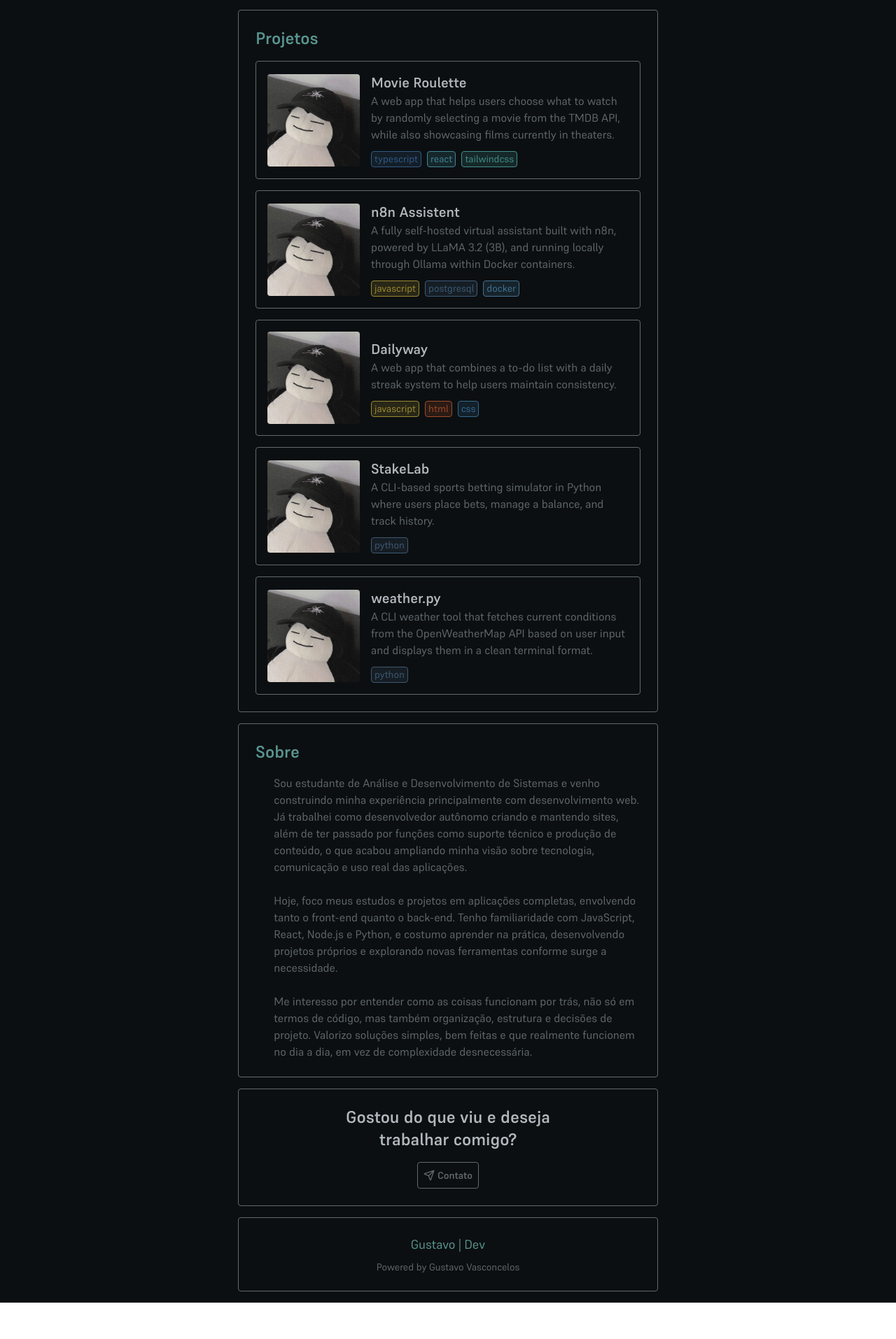
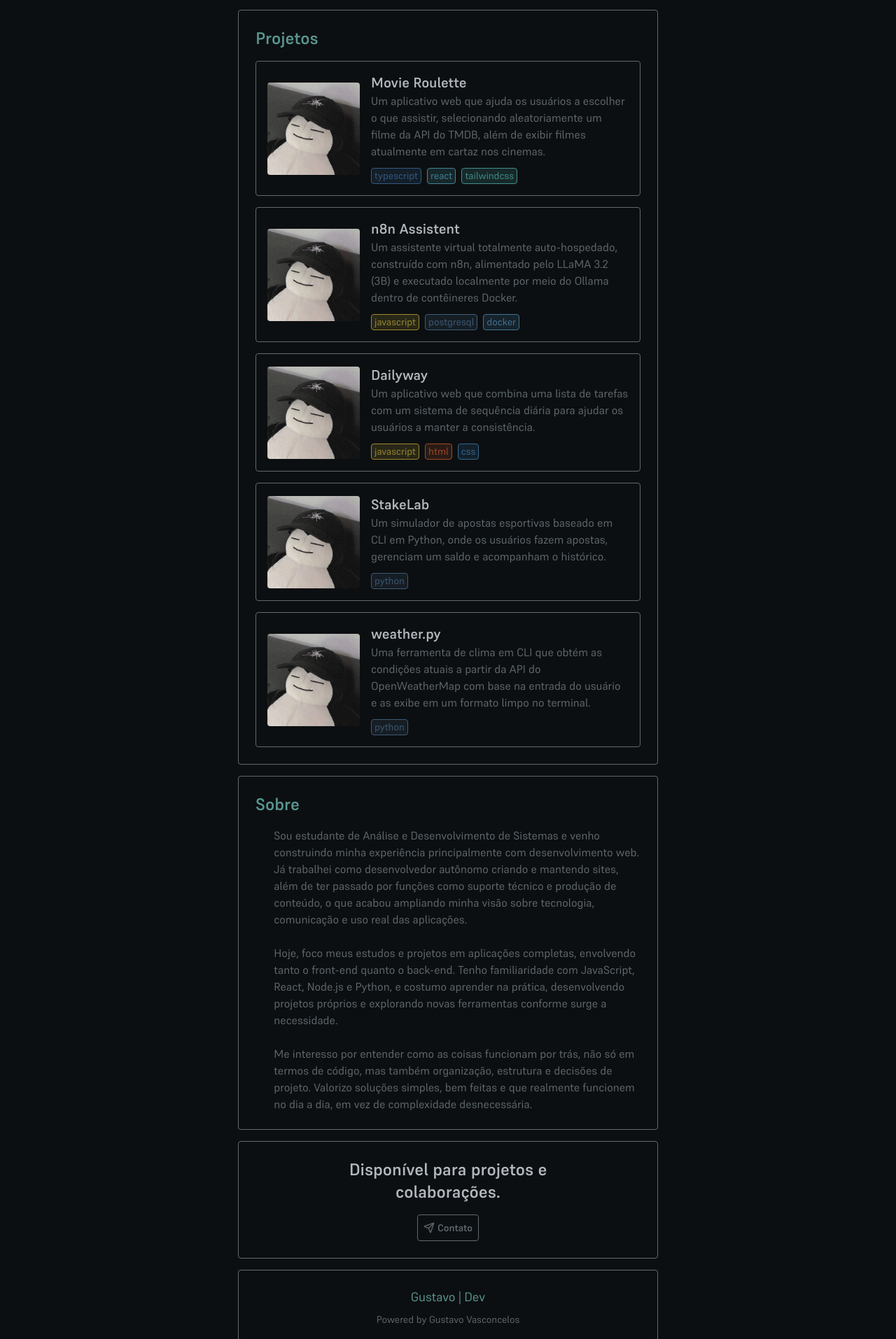
Before and after one commit to gusvsconcelos/portfolio, a React (Vite) app: page / in a window 1280 px wide. Shown: the part 426-2340 px from the top of the page at 70% size. Before the commit the page ends 2288 px from the top, so only its background shows below. Built offline with nearby package versions, Linux system fonts and the light colour scheme.

Commit message:
chore: translate project descriptions to Portuguese and update contact CTA

```diff
--- a/src/components/layout/Contact.tsx
+++ b/src/components/layout/Contact.tsx
@@ -6,7 +6,7 @@ export default function Contact() {
     <section className="flex flex-col items-center gap-4 p-6 rounded-sm border-solid border border-fg-2">
       {/*Callout*/}
       <h2 className="w-80 text-center text-2xl font-semibold text-fg-1">
-        Gostou do que viu e deseja trabalhar comigo?
+        Disponível para projetos e colaborações.
       </h2>
 
       {/*Button*/}
--- a/src/components/layout/Projects.tsx
+++ b/src/components/layout/Projects.tsx
@@ -12,7 +12,7 @@ export default function Projects() {
           thumbnail="/src/assets/placeholder.jpg"
           thumbnailWidth="132px"
           title="Movie Roulette"
-          description="A web app that helps users choose what to watch by randomly selecting a movie from the TMDB API, while also showcasing films currently in theaters."
+          description="Um aplicativo web que ajuda os usuários a escolher o que assistir, selecionando aleatoriamente um filme da API do TMDB, além de exibir filmes atualmente em cartaz nos cinemas."
           url="#"
           techs={["typescript", "react", "tailwindcss"]}
         />
@@ -21,7 +21,7 @@ export default function Projects() {
           thumbnail="/src/assets/placeholder.jpg"
           thumbnailWidth="132px"
           title="n8n Assistent"
-          description="A fully self-hosted virtual assistant built with n8n, powered by LLaMA 3.2 (3B), and running locally through Ollama within Docker containers."
+          description="Um assistente virtual totalmente auto-hospedado, construído com n8n, alimentado pelo LLaMA 3.2 (3B) e executado localmente por meio do Ollama dentro de contêineres Docker."
           url="#"
           techs={["javascript", "postgresql", "docker"]}
         />
@@ -30,7 +30,7 @@ export default function Projects() {
           thumbnail="/src/assets/placeholder.jpg"
           thumbnailWidth="132px"
           title="Dailyway"
-          description="A web app that combines a to-do list with a daily streak system to help users maintain consistency."
+          description="Um aplicativo web que combina uma lista de tarefas com um sistema de sequência diária para ajudar os usuários a manter a consistência."
           url="#"
           techs={["javascript", "html", "css"]}
         />
@@ -39,7 +39,7 @@ export default function Projects() {
           thumbnail="/src/assets/placeholder.jpg"
           thumbnailWidth="132px"
           title="StakeLab"
-          description="A CLI-based sports betting simulator in Python where users place bets, manage a balance, and track history."
+          description="Um simulador de apostas esportivas baseado em CLI em Python, onde os usuários fazem apostas, gerenciam um saldo e acompanham o histórico."
           url="#"
           techs={["python"]}
         />
@@ -48,7 +48,7 @@ export default function Projects() {
           thumbnail="/src/assets/placeholder.jpg"
           thumbnailWidth="132px"
           title="weather.py"
-          description="A CLI weather tool that fetches current conditions from the OpenWeatherMap API based on user input and displays them in a clean terminal format."
+          description="Uma ferramenta de clima em CLI que obtém as condições atuais a partir da API do OpenWeatherMap com base na entrada do usuário e as exibe em um formato limpo no terminal."
           url="#"
           techs={["python"]}
         />
```
